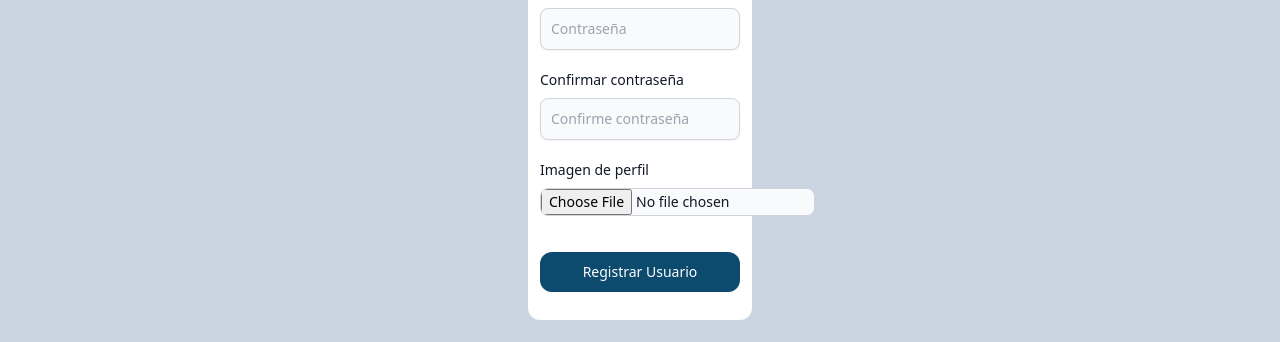
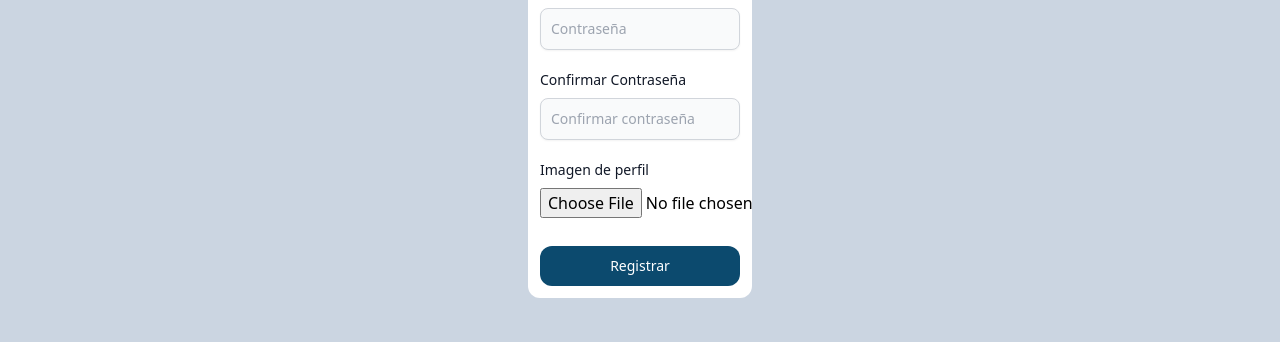
Before and after one commit to D4r2k0Ursoth/ManagerSyncDesarrollo, a React (Vite) app: page /Registro in a window 1280 px wide. Shown: the part 829-1171 px from the top of the page. Built offline with nearby package versions, Linux system fonts and the light colour scheme; no server answers.

Commit message:
................

```diff
--- a/src/components/activity/Registro.jsx
+++ b/src/components/activity/Registro.jsx
@@ -34,6 +34,7 @@ export function Register() {
         }
         const data = await response.json();
         setEmpresas(data); // Asumimos que la respuesta es un array de empresas
+        console.log('Empresas cargadas:', data); // Log de las empresas cargadas
       } catch (error) {
         console.error('Error al obtener empresas:', error);
       }
@@ -44,6 +45,7 @@ export function Register() {
 
   const handleChange = (event) => {
     const { id, value, type, files } = event.target;
+    console.log(`Cambio en el campo: ${id}, Valor: ${value}`); // Log para ver los cambios
     setFormData({
       ...formData,
       [id]: type === 'file' ? files[0] : value
@@ -63,17 +65,16 @@ export function Register() {
       body: formData,
     });
 
+    console.log('Respondiendo de Cloudinary:', response); // Log de la respuesta de Cloudinary
     const data = await response.json();
     const fileName = data.public_id.split('/').pop(); // Extraemos solo el nombre del archivo
     return fileName; // Retornamos el nombre del archivo
   };
 
-
-
-
-
   const handleSubmit = async (event) => {
     event.preventDefault();
+
+    console.log('Datos del formulario antes de validación:', formData); // Log para ver los datos del formulario
 
     if (formData.password !== formData.password_confirmation) {
       setErrors({ password_confirmation: 'Las contraseñas no coinciden' });
@@ -87,6 +88,7 @@ export function Register() {
       let imageName = '';
       if (formData.image) {
         imageName = await uploadToCloudinary(formData.image); // Obtén solo el nombre del archivo
+        console.log('Nombre de la imagen subida:', imageName); // Log para el nombre de la imagen subida
       }
 
       // Añadir los datos del formulario
@@ -102,14 +104,19 @@ export function Register() {
         formDataToSend.append('profile_image', imageName);
       }
 
+      console.log('Datos que se van a enviar:', formDataToSend); // Log de los datos que se enviarán
+
       // Hacer el POST a la ruta de registro
       const response = await fetch('https://manaercynbdf-miccs.ondigitalocean.app/api/register', {
         method: 'POST',
         body: formDataToSend
       });
 
+      console.log('Respuesta de la API:', response); // Log de la respuesta de la API
+
       if (!response.ok) {
         const data = await response.json();
+        console.log('Errores al registrar:', data.errors); // Log de los errores de la API
         setErrors(data.errors || {});
         return;
       }
@@ -119,28 +126,7 @@ export function Register() {
         navigate('/LogIn');
       }, 2000);
     } catch (error) {
-      console.error('Error:', error.message);
-    }
-
-
-    try {
-      const response = await fetch('https://manaercynbdf-miccs.ondigitalocean.app/api/register', {
-        method: 'POST',
-        body: formDataToSend
-      });
-
-      if (!response.ok) {
-        const data = await response.json();
-        setErrors(data.errors || {});
-        return;
-      }
-
-      setSuccess('Usuario registrado correctamente.');
-      setTimeout(() => {
-        navigate('/LogIn');
-      }, 2000);
-    } catch (error) {
-      console.error('Error:', error.message);
+      console.error('Error en el submit:', error.message);
     }
   };
 
@@ -226,9 +212,7 @@ export function Register() {
               >
                 <option value="">Seleccione una empresa</option>
                 {empresas.map((empresa) => (
-                  <option key={empresa.id} value={empresa.id}>
-                    {empresa.nombre} {/* Cambia 'nombre' por el campo que quieras mostrar */}
-                  </option>
+                  <option key={empresa.id} value={empresa.id}>{empresa.nombre}</option>
                 ))}
               </select>
             </div>
@@ -250,13 +234,13 @@ export function Register() {
 
             <div className="mb-2">
               <label htmlFor="password_confirmation" className="block mb-2 text-sm font-medium text-gray-900">
-                Confirmar contraseña
+                Confirmar Contraseña
               </label>
               <input
                 type="password"
                 id="password_confirmation"
                 className="shadow-sm mb-5 bg-gray-50 border border-gray-300 text-gray-900 text-sm rounded-lg focus:outline-none focus:ring-2 focus:ring-sky-700 block w-full p-2.5"
-                placeholder="Confirme contraseña"
+                placeholder="Confirmar contraseña"
                 value={formData.password_confirmation}
                 onChange={handleChange}
                 required
@@ -270,16 +254,17 @@ export function Register() {
               <input
                 type="file"
                 id="image"
-                className="block mb-5 text-sm text-gray-900 bg-gray-50 border border-gray-300 rounded-lg cursor-pointer focus:outline-none focus:ring-2 focus:ring-sky-700"
+                accept="image/*"
                 onChange={handleChange}
+                className="mb-5"
               />
             </div>
 
             <button
               type="submit"
-              className="mt-4 w-full text-sm px-5 mb-4 py-2.5 text-center font-medium text-white bg-sky-900 rounded-xl hover:bg-indigo-900 focus:ring-4 focus:outline-none focus:ring-blue-200"
+              className="w-full text-sm px-5 py-2.5 text-center font-medium text-white bg-sky-900 rounded-xl hover:bg-indigo-900 focus:ring-4 focus:outline-none focus:ring-blue-200"
             >
-              Registrar Usuario
+              Registrar
             </button>
           </form>
         </div>
```
